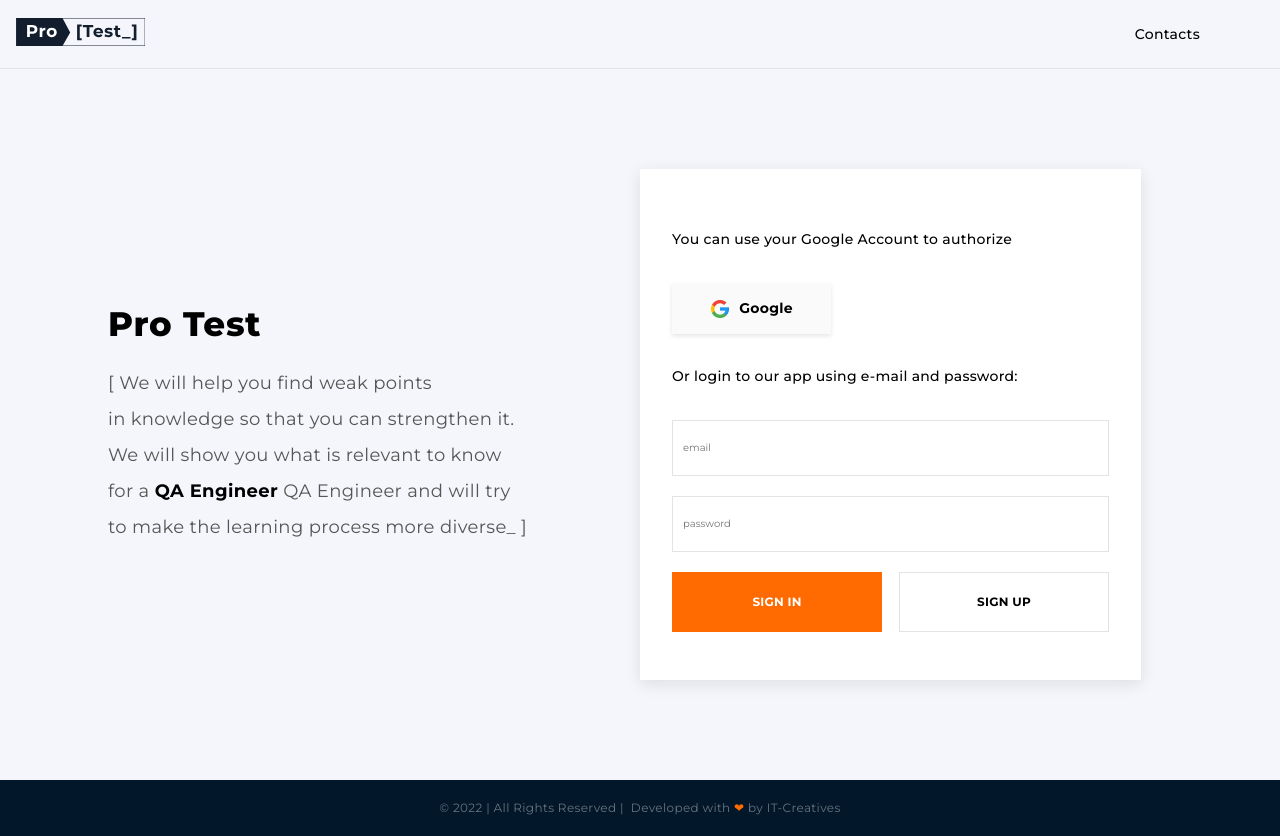
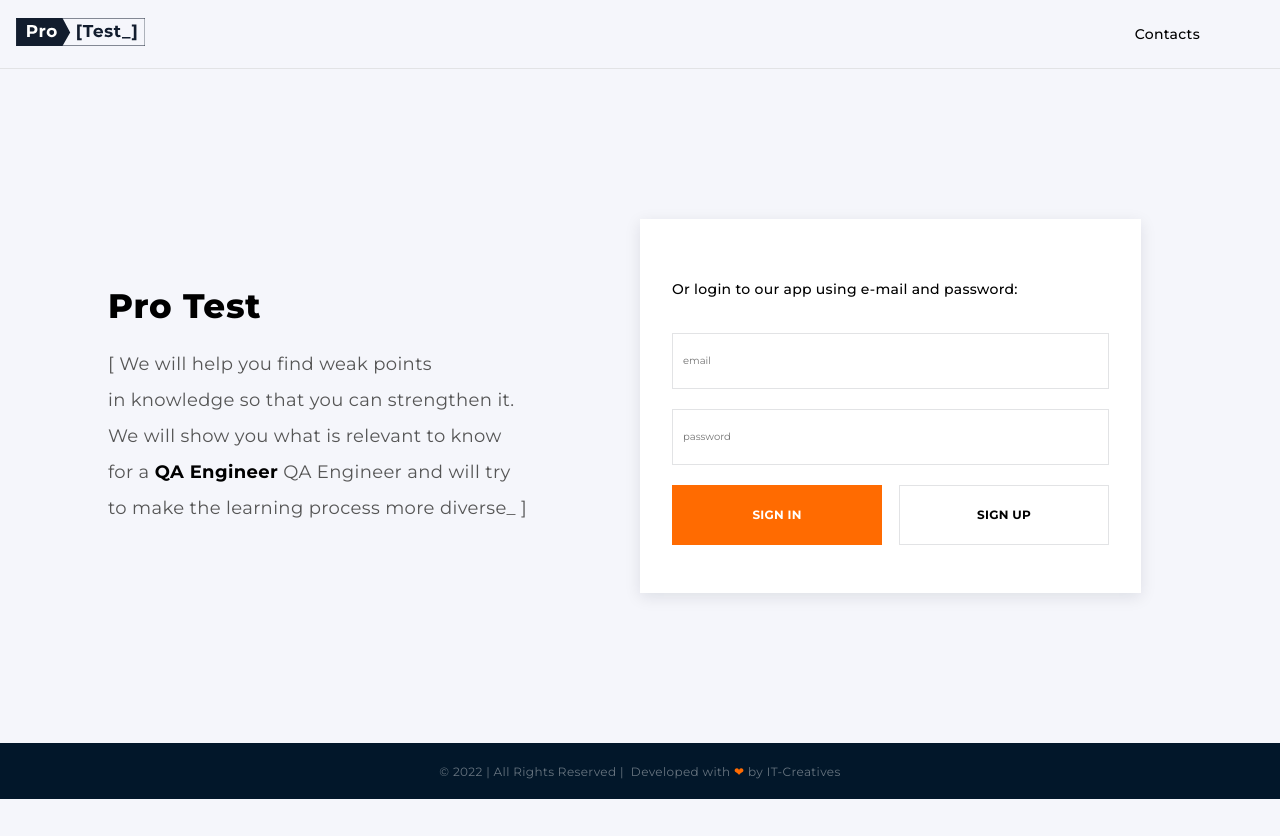
Before and after one commit to AnnaSobchenko/pro-test, a React (Create React App) app: page /auth in a window 1280 px wide. After the commit the page ends 800 px from the top, so only its background shows below. Built offline with nearby package versions, Linux system fonts and the light colour scheme; no server answers.

Commit message:
google button

```diff
--- a/src/components/AuthForm/AuthForm.jsx
+++ b/src/components/AuthForm/AuthForm.jsx
@@ -26,10 +26,10 @@ const AuthForm = () => {
           isSubmitting,
         }) => (
           <div className={s.authForm}>
-            <h2 className={s.authFormTitle}>
+            {/* <h2 className={s.authFormTitle}>
               You can use your Google Account to authorize
             </h2>
-            <Button cta="Google" googleAuth />
+            <Button cta="Google" googleAuth /> */}
 
             <h2 className={s.authFormTitle2}>
               Or login to our app using e-mail and password:
```
